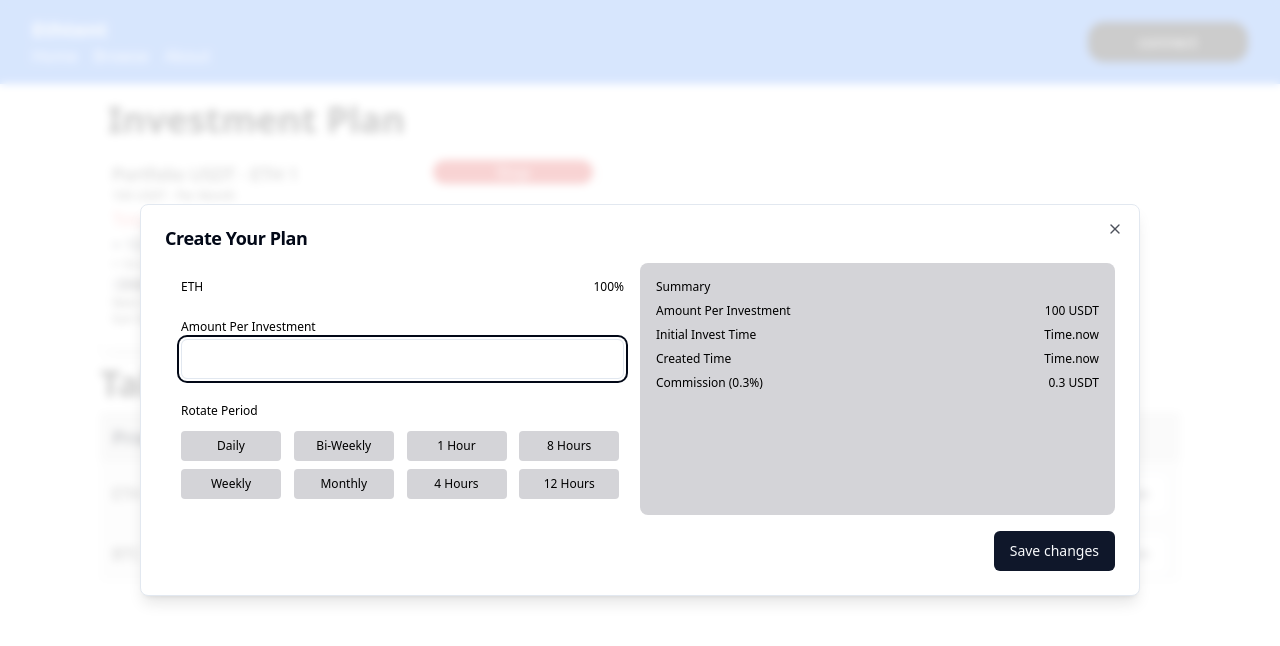
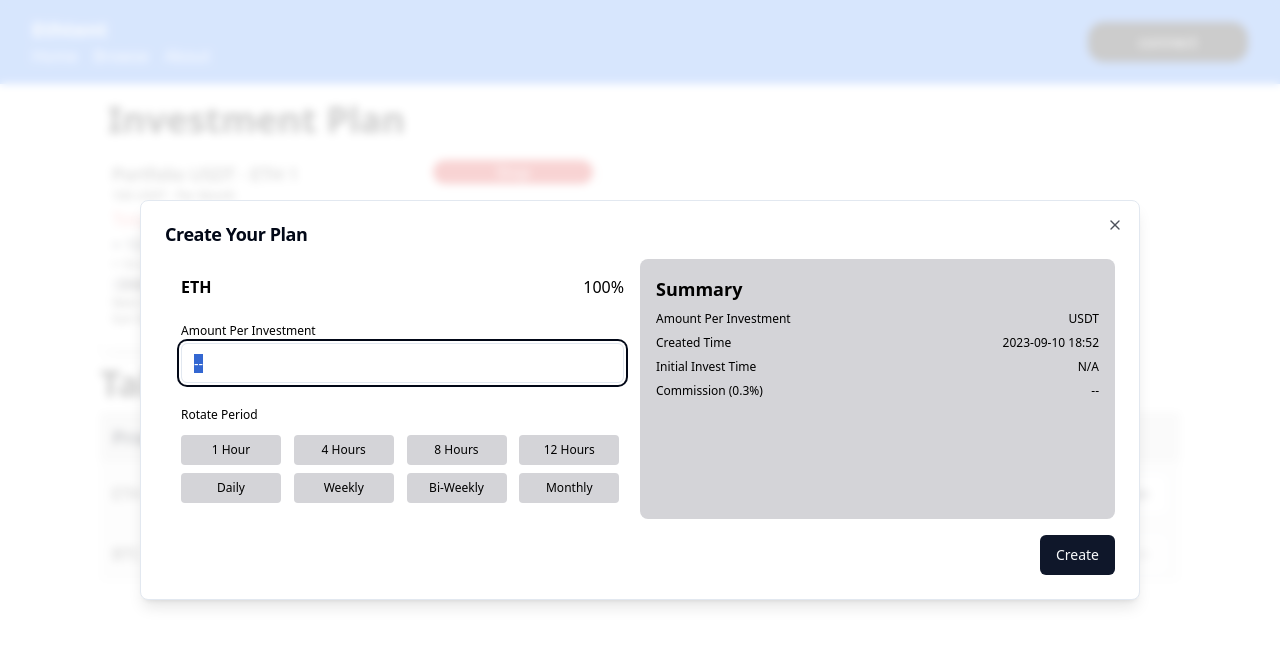
Before and after one commit to neeboo/ethtent, a Next.js app in the folder clients/frontend/: page / in a window 1280 px wide. Both pictures are taken after a click on the button "Create A Plan". Shown: the top 646 px of the page. Built offline with nearby package versions, Linux system fonts and the light colour scheme.

Commit message:
update ui design for better ux

```diff
--- a/clients/frontend/components/CreateAPlanModal.tsx
+++ b/clients/frontend/components/CreateAPlanModal.tsx
@@ -1,26 +1,83 @@
+import React, { useEffect, useState } from "react"
 import { Button } from "@/components/ui/button"
 import {
     Dialog,
     DialogContent,
-    DialogDescription,
     DialogFooter,
     DialogHeader,
     DialogTitle,
     DialogTrigger,
 } from "@/components/ui/dialog"
 import { Input } from "@/components/ui/input"
-import { Label } from "@/components/ui/label"
 
 interface DialogDemoProps {
     available: boolean;
     openDialog: (value: boolean) => void;
 }
 
+interface DCAprop {
+    amount: number;
+    time?: number;
+    currency?: string;
+};
+
+
+
 const DialogDemo: React.FC<DialogDemoProps> = ({ available, openDialog }) => {
+
+    const [selectedRotation, setSelectedRotation] = useState<number | null>(null);
+    const [selectedRotationId, setSelectedRotationId] = useState<number | null>(null);
+    const [dca, setDCA] = useState<DCAprop | null>(null);
+
+
+    const ONE_HOUR = 60 * 60 * 1000;
+    const ONE_DAY = 24 * ONE_HOUR;
+
+
+
+    const rotation = [
+        { id: 1, label: '1 Hour', value: ONE_HOUR },
+        { id: 2, label: '4 Hours', value: 4 * ONE_HOUR },
+        { id: 3, label: '8 Hours', value: 8 * ONE_HOUR },
+        { id: 4, label: '12 Hours', value: 12 * ONE_HOUR },
+        { id: 5, label: 'Daily', value: ONE_DAY },
+        { id: 6, label: 'Weekly', value: 7 * ONE_DAY },
+        { id: 7, label: 'Bi-Weekly', value: 14 * ONE_DAY },
+        { id: 8, label: 'Monthly', value: 30 * ONE_DAY }, // Approximate
+    ];
+
+    function formatDate(timestamp: number) {
+        const date = new Date(timestamp);
+        const year = date.getFullYear();
+        const month = String(date.getMonth() + 1).padStart(2, '0'); // Months are 0-based
+        const day = String(date.getDate()).padStart(2, '0');
+        const hours = String(date.getHours()).padStart(2, '0');
+        const minutes = String(date.getMinutes()).padStart(2, '0');
+
+        return `${year}-${month}-${day} ${hours}:${minutes}`;
+    }
+
+    const handleRotationChange = (id: number) => {
+        const rotationItem = rotation.find((item) => item.id === id);
+        if (rotationItem) {
+            const nextRotationTime = Date.now() + rotationItem.value;
+            setSelectedRotation(nextRotationTime);
+        }
+    };
+
+
+    function submitDCA() {
+        console.log("submitDCA");
+    }
+
+
+
+
+
     return (
         <Dialog>
             <DialogTrigger asChild>
-                <Button variant="outline" className={available ? '' : "disable"} onClick={() => openDialog(true)}>
+                <Button variant="outline" disabled={!available} onClick={() => openDialog(true)}>
                     {available ? 'Create A Plan' : 'Coming Soon'}
                 </Button>
             </DialogTrigger>
@@ -31,52 +88,63 @@ const DialogDemo: React.FC<DialogDemoProps> = ({ available, openDialog }) => {
                 <div className=" grid grid-cols-2 bg-white">
                     <div className="col-span-1 p-4">
                         <div className="flex justify-between">
-                            <div className="text-xs font-normal text-black">ETH</div>
-                            <div className="text-xs font-normal text-black">100%</div>
+                            <div className="text-md font-bold text-black">ETH</div>
+                            <div className="text-md font-normal text-black">100%</div>
                         </div>
                         <div className="mt-6">
                             <div className="mb-1 text-xs font-normal text-black">Amount Per Investment</div>
-                            <Input></Input>
+                            <Input value={dca?.amount ? dca.amount : "--"} onChange={
+                                (e) => setDCA({ ...dca, amount: parseInt(e.target.value) })
+                            }></Input>
                         </div>
                         <div className="mt-6">
                             <div className="mt-6 grid grid-cols-4 gap-2">
                                 <div className="col-span-4 mb-1 text-xs font-normal text-black">Rotate Period</div>
-                                {['Daily', 'Bi-Weekly', '1 Hour', '8 Hours', 'Weekly', 'Monthly', '4 Hours', '12 Hours'].map((label, index) => (
-                                    <div key={index} className="flex items-center justify-center w-[100px] h-[30px] bg-zinc-300 rounded-sm">
+                                {rotation.map((item) => (
+                                    <div
+                                        key={item.id}
+                                        className={`flex items-center justify-center w-[100px] h-[30px] rounded-sm cursor-pointer
+                            ${item.id === selectedRotationId ? 'bg-green-500' : 'bg-zinc-300'}`}
+                                        onClick={() => {
+                                            setSelectedRotationId(item.id); // Update the selected ID when clicked
+                                            handleRotationChange(item.id); // Existing function to change rotation
+                                        }}
+                                    >
                                         <span className="text-xs font-normal text-black">
-                                            {label}
+                                            {item.label}
                                         </span>
                                     </div>
                                 ))}
                             </div>
                         </div>
+
                     </div>
 
 
                     <div className="col-span-1 bg-zinc-300 p-4 rounded-lg">
-                        <div className="mb-2 text-xs font-normal text-black">Summary</div>
+                        <div className="mb-2 text-lg font-bold text-black">Summary</div>
                         <div className="grid grid-rows-4 gap-2">
                             <div className="flex justify-between text-xs font-normal text-black">
                                 <div>Amount Per Investment</div>
-                                <div>100 USDT</div>
+                                <div>{dca?.amount} USDT</div>
+                            </div>
+                            <div className="flex justify-between text-xs font-normal text-black">
+                                <div>Created Time</div>
+                                <div>{formatDate(Date.now())}</div>
                             </div>
                             <div className="flex justify-between text-xs font-normal text-black">
                                 <div>Initial Invest Time</div>
-                                <div>Time.now</div>
-                            </div>
-                            <div className="flex justify-between text-xs font-normal text-black">
-                                <div>Created Time</div>
-                                <div>Time.now</div>
+                                <div>{selectedRotation ? formatDate(selectedRotation) : 'N/A'}</div>
                             </div>
                             <div className="flex justify-between text-xs font-normal text-black">
                                 <div>Commission (0.3%)</div>
-                                <div>0.3 USDT</div>
+                                <div>{dca?.amount ? dca.amount : "--"}</div>
                             </div>
                         </div>
                     </div>
                 </div>
                 <DialogFooter>
-                    <Button type="submit">Save changes</Button>
+                    <Button onClick={submitDCA}>Create</Button>
                 </DialogFooter>
 
             </DialogContent>
```
